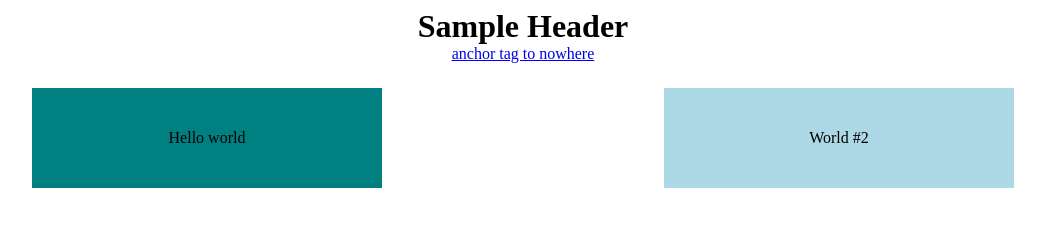
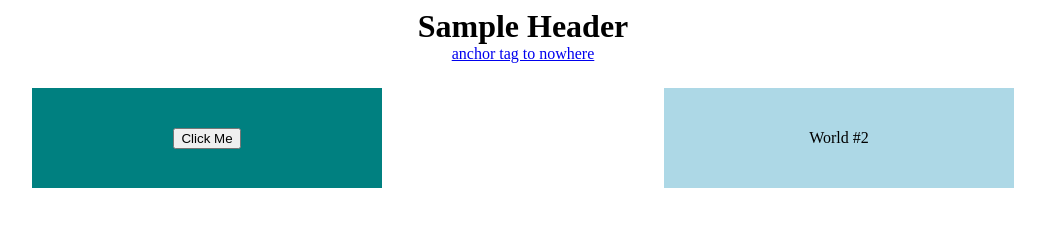
Before and after one commit to nkamara/INST377_class_demo, a plain HTML site: page index.html in a window 1280 px wide. Shown: the whole page, without its empty margins (117-1162 px from the left). Drawn offline with Linux system fonts and the light colour scheme.

Commit message:
Add button for events workshop

```diff
--- a/index.html
+++ b/index.html
@@ -55,9 +55,7 @@
   </div>
   <div class="container">
     <div class="first">
-      <p>
-        Hello world
-      </p>
+        <button onclick="alert('hello world')">Click Me</button>
     </div>
     <div class="second">
       <p>
```
